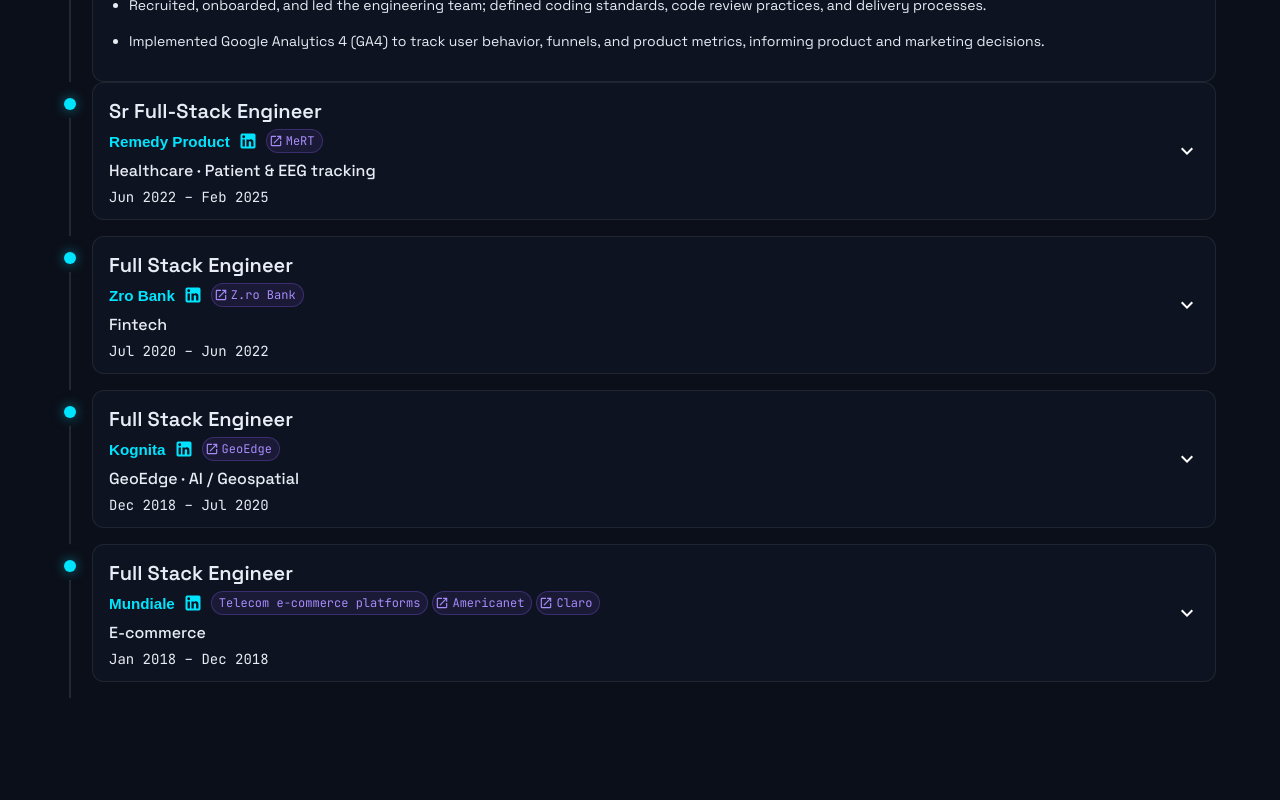
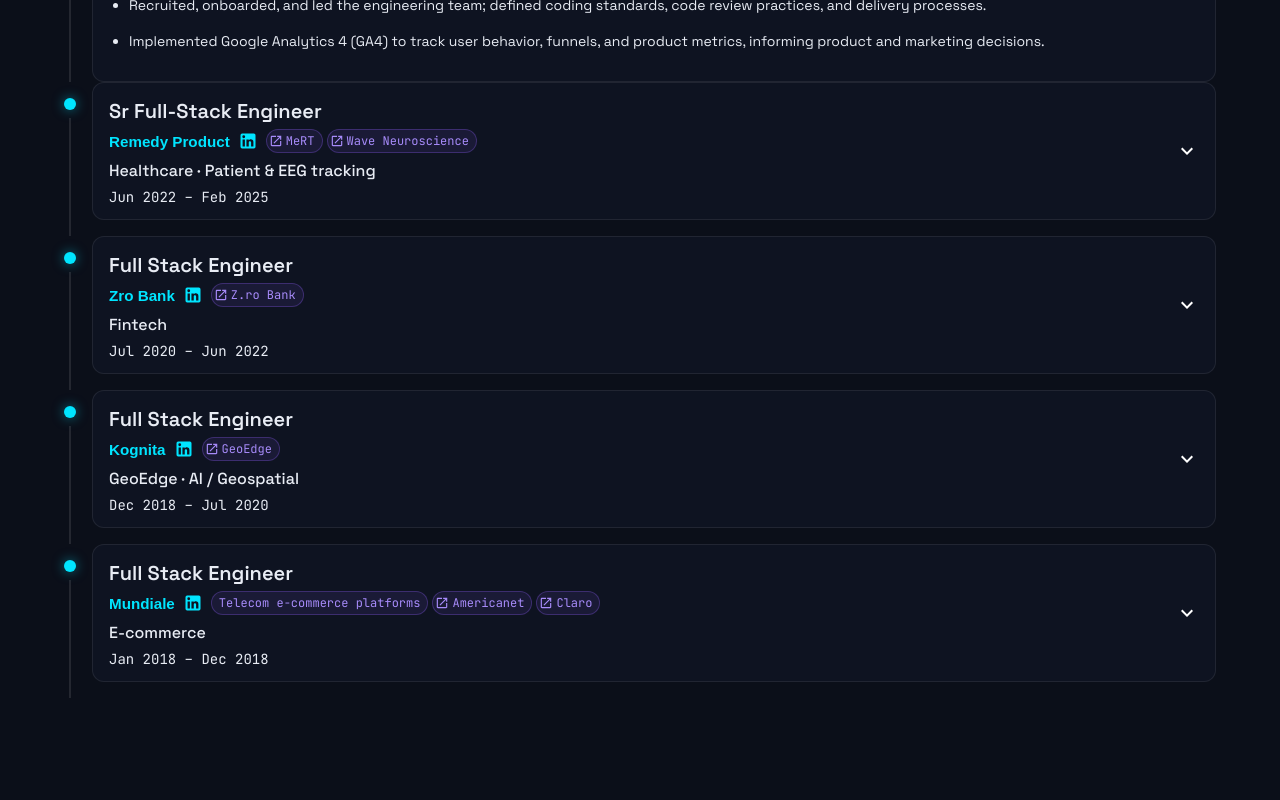
Before and after one commit to Eric-Souza/portfolio, a React (Vite) app: page / in a window 1280 px wide. Shown: the part 2140-2940 px from the top of the page. Built offline with nearby package versions, Linux system fonts and the light colour scheme.

Commit message:
Add Wave Neuroscience link to Remedy Product entries.

```diff
--- a/src/data/caseStudies.ts
+++ b/src/data/caseStudies.ts
@@ -36,6 +36,7 @@
     companyLinkedIn: 'https://www.linkedin.com/company/remedyproduct',
     productName: 'MeRT',
     productUrl: 'https://mert.wavesynchrony.com/en/',
+    relatedLinks: [{ name: 'Wave Neuroscience', url: 'https://www.waveneuro.com/' }],
     tags: ['Architecture', 'Performance'],
     problem:
       'Remedy Product needed reliable patient and EEG data tracking with medical API integrations and optimized treatment workflows for healthcare partners.',
--- a/src/data/experience.ts
+++ b/src/data/experience.ts
@@ -29,6 +29,7 @@
     companyLinkedIn: 'https://www.linkedin.com/company/remedyproduct',
     productName: 'MeRT',
     productUrl: 'https://mert.wavesynchrony.com/en/',
+    relatedLinks: [{ name: 'Wave Neuroscience', url: 'https://www.waveneuro.com/' }],
     period: 'Jun 2022 – Feb 2025',
     domain: 'Healthcare · Patient & EEG tracking',
     bullets: [
```
